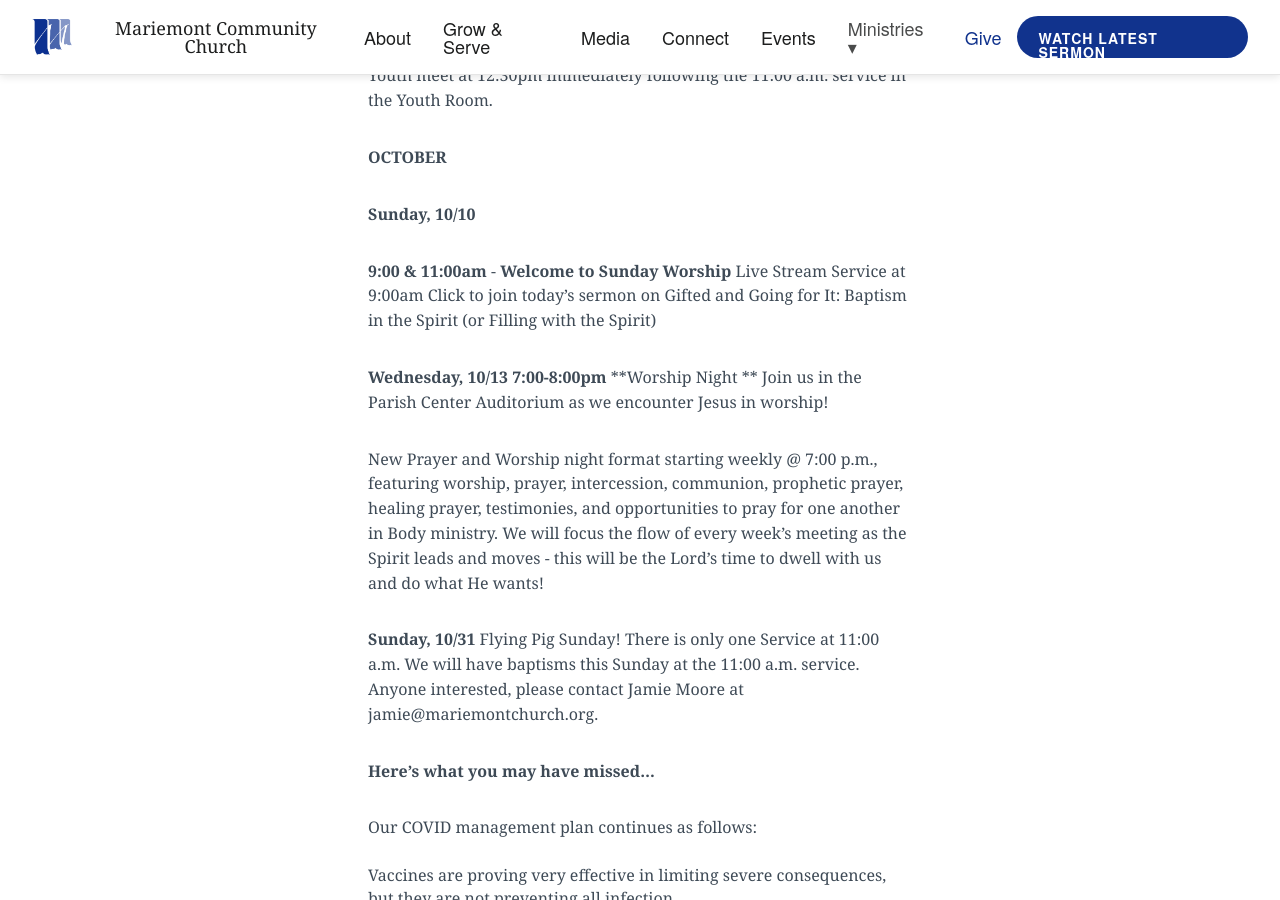
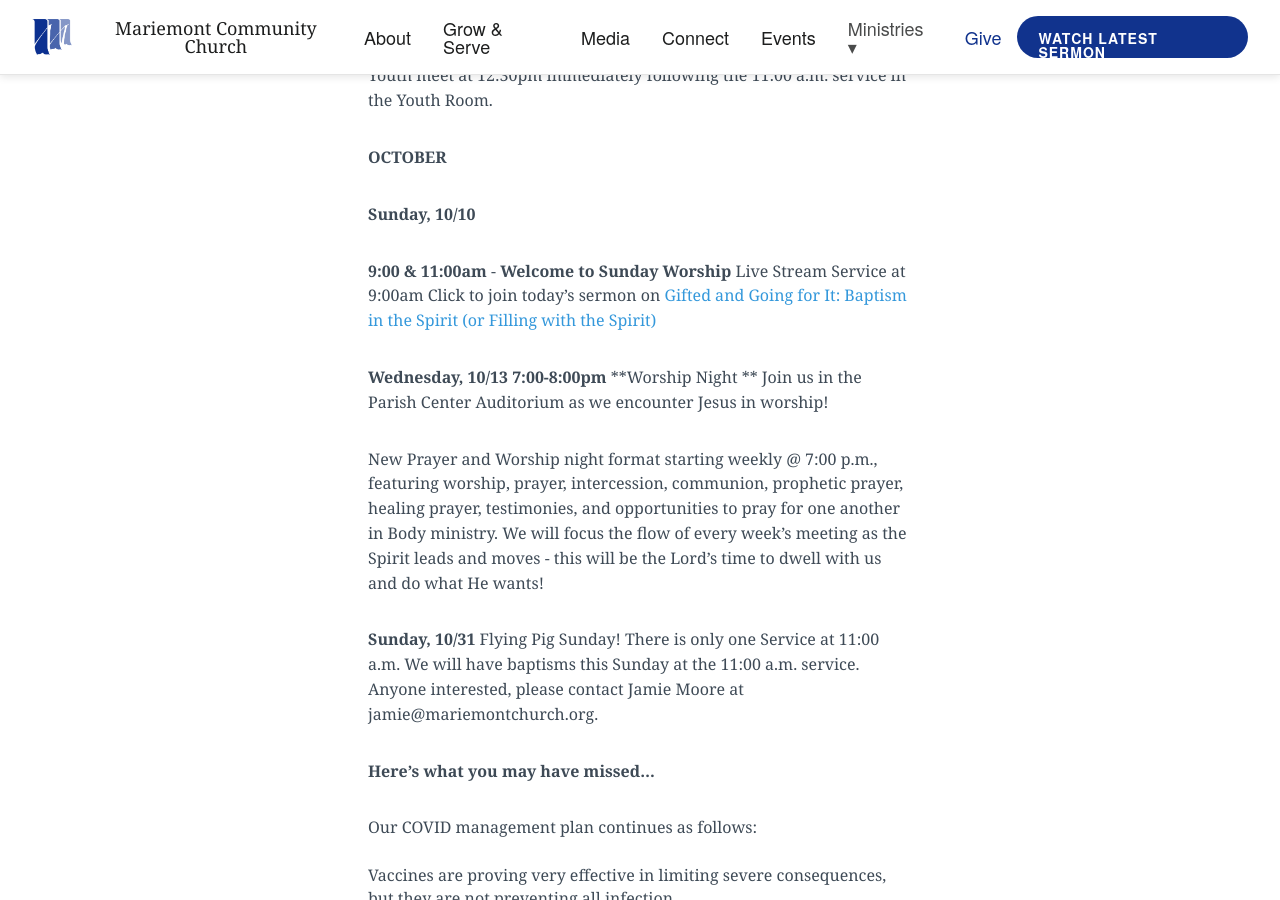
Before and after one commit to lukemoderwell/mariemont, a Jekyll site: the page built from updates.markdown, in a window 1280 px wide and 900 px high, scrolled down 405 px. Built offline with Jekyll 4.4.1, drawn with Linux system fonts in a browser that asks for light colours; nearby versions of some CDN libraries; some of the changed lines change nothing that is shown.

Commit message:
Updated Updates

```diff
--- a/updates.markdown
+++ b/updates.markdown
@@ -23,7 +23,7 @@
 
 **Sunday, 10/10**
 
-**9:00 & 11:00am** - **Welcome to Sunday Worship** Live Stream Service at 9:00am Click to join today's sermon on Gifted and Going for It: Baptism in the Spirit (or Filling with the Spirit)
+**9:00 & 11:00am** - **Welcome to Sunday Worship** Live Stream Service at 9:00am Click to join today's sermon on [Gifted and Going for It: Baptism in the Spirit (or Filling with the Spirit) ](https://youtu.be/nA8o9MldUlo)
 
 **Wednesday, 10/13**
 **7:00-8:00pm** **Worship Night **
```
